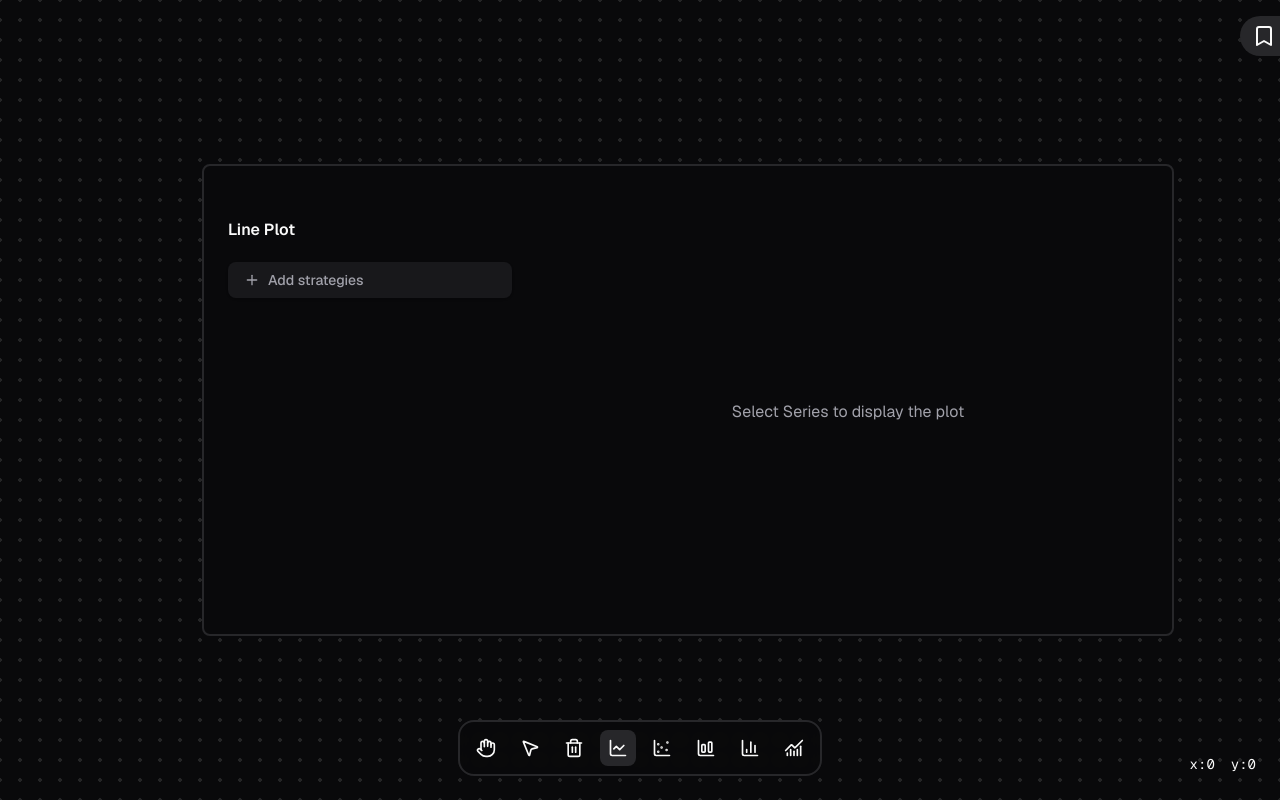
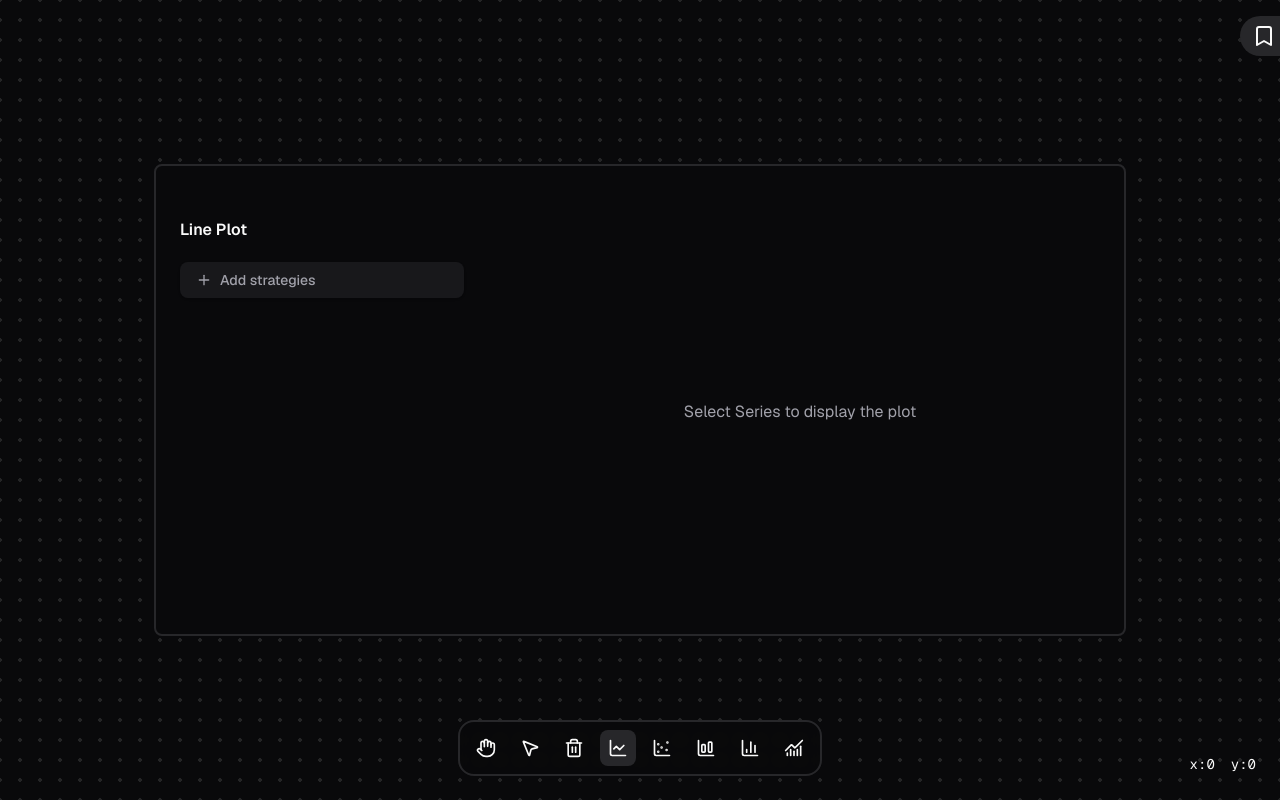
Before and after one commit to minollisantiago/Plots_workbench, a React (Vite) app in the folder client/: page / in a window 1280 px wide. Both pictures are taken after a click on the button 618 px from the left and 748 px from the top of the page. Built offline with nearby package versions, Linux system fonts and the light colour scheme.

Commit message:
Feat: cleaning up the canvasContainer component to make it more generic and allow for different plot children

```diff
--- a/client/src/App.tsx
+++ b/client/src/App.tsx
@@ -39,7 +39,7 @@ function App() {
             zIndex={canvases.indexOf(id) + 1}
             isDraggable={IsCanvasDraggable}
             onFocus={handleCanvasFocus}
-            onRemove={() => handleCanvasRemove}
+            onRemove={handleCanvasRemove}
           >
             <PlotCanvas title="Line Plot" />
           </CanvasContainer>
--- a/client/src/components/plots/ui/canvas-container.tsx
+++ b/client/src/components/plots/ui/canvas-container.tsx
@@ -5,21 +5,34 @@ import { useState, useRef, MouseEvent, ReactNode } from "react";
 
 interface Props {
   id: string;
-  canvasHeight?: string;
-  canvasWidth?: string;
+  canvasHeight?: number;
+  canvasWidth?: number;
   parentPosition?: { x: number, y: number };
   canvasOffset?: number;
   zIndex: number;
   isDraggable: boolean;
   onFocus: (id: string) => void;
-  onRemove?: () => void;
+  onRemove?: (id: string) => void;
   children?: ReactNode;
-}
+};
+
+const BOUND_SIZE = {
+  minwidth: 972,
+  minheight: 472,
+  maxwidth: 1072,
+  maxheight: 572,
+} as const;
+
+// Bound canvas size
+const getSize = (height: number, width: number) => ({
+  height: Math.max(BOUND_SIZE.minheight, Math.min(BOUND_SIZE.maxheight, height)),
+  width: Math.max(BOUND_SIZE.minwidth, Math.min(BOUND_SIZE.maxwidth, width)),
+});
 
 export const CanvasContainer = ({
   id,
-  canvasHeight,
-  canvasWidth,
+  canvasHeight = 472,
+  canvasWidth = 972,
   parentPosition = { x: 0, y: 0 },
   canvasOffset,
   zIndex,
@@ -28,32 +41,30 @@ export const CanvasContainer = ({
   onRemove,
   children
 }: Props) => {
+  const { width, height } = getSize(canvasHeight, canvasWidth);
 
-  const defaultSize = { width: 876, height: 472 }
-  const defaultSizeTailwind = { width: "w-[972px]", height: "h-[472px]" }
+  const [isVisible, setIsVisible] = useState(true);
 
-  const [isVisible, setIsVisible] = useState(true)
-
+  // Position and Drag interaction state
   const [position, setPosition] = useState<Record<string, number>>(() => {
     return {
-      x: Math.max(0, (window.innerWidth - defaultSize.width) / 2) + (canvasOffset ? canvasOffset : 0) - parentPosition.x,
-      y: Math.max(0, (window.innerHeight - defaultSize.height) / 2) + (canvasOffset ? canvasOffset : 0) - parentPosition.y,
+      x: Math.max(0, (window.innerWidth - width) / 2) + (canvasOffset ? canvasOffset : 0) - parentPosition.x,
+      y: Math.max(0, (window.innerHeight - height) / 2) + (canvasOffset ? canvasOffset : 0) - parentPosition.y,
     }
   });
-
   const [isDragging, setIsDragging] = useState(false);
   const dragOffset = useRef<Record<string, number>>({ x: 0, y: 0 });
 
   const handleClick = () => {
     onFocus(id);
-  }
+  };
 
   const handleRemove = () => {
     setIsVisible(false);
     if (onRemove) {
-      console.log("test closing canvas")
+      onRemove(id);
     }
-  }
+  };
 
   const handleDragStart = (e: MouseEvent) => {
     if (!isDraggable) return;
@@ -80,12 +91,10 @@ export const CanvasContainer = ({
   return (
     isVisible && (
       <div
-        className={cn(
-          "flex flex-col p-0 border-2 rounded-lg bg-background absolute",
-          canvasHeight ? canvasHeight : defaultSizeTailwind.height,
-          canvasWidth ? canvasWidth : defaultSizeTailwind.width,
-        )}
+        className="flex flex-col p-0 border-2 rounded-lg bg-background absolute"
         style={{
+          height: height,
+          width: width,
           transform: `translate(${position.x}px, ${position.y}px)`,
           cursor: isDragging ? 'grabbing' : 'default',
           zIndex: zIndex
--- a/client/src/styles/style.css
+++ b/client/src/styles/style.css
@@ -777,6 +777,27 @@ select {
   z-index: -1;
 }
 
+.canvasContainer {
+  z-index: 1;
+}
+
+.canvasContainer::before {
+  content: '';
+  position: absolute;
+  height: 100%;
+  width: 100%;
+  top: 12px;
+  right: 12px;
+  border: solid 1px #f97316;
+  border-radius: 0.5rem;
+  background-image: repeating-linear-gradient(-45deg,
+        transparent,
+        #f97316 0.5px,
+        transparent 2px,
+        transparent 6px);
+  z-index: -2;
+}
+
 /* React-colorful overrides ----------------------------*/
 
 .custom-color-picker .react-colorful {
@@ -911,6 +932,10 @@ body {
   bottom: 0px;
 }
 
+.bottom-2 {
+  bottom: 0.5rem;
+}
+
 .bottom-6 {
   bottom: 1.5rem;
 }
@@ -963,12 +988,8 @@ body {
   top: 50%;
 }
 
-.bottom-2 {
-  bottom: 0.5rem;
-}
-
-.bottom-1 {
-  bottom: 0.25rem;
+.isolate {
+  isolation: isolate;
 }
 
 .z-50 {
@@ -1056,10 +1077,6 @@ body {
   height: 1px;
 }
 
-.h-\[472px\] {
-  height: 472px;
-}
-
 .h-full {
   height: 100%;
 }
@@ -1130,10 +1147,6 @@ body {
 
 .w-\[1px\] {
   width: 1px;
-}
-
-.w-\[972px\] {
-  width: 972px;
 }
 
 .w-\[var\(--radix-popover-trigger-width\)\] {
```
Also changed, not shown: client/src/hooks/use-tool-state.ts (+4 -3 lines), client/src/styles/globals.css (+21 -0 lines).
